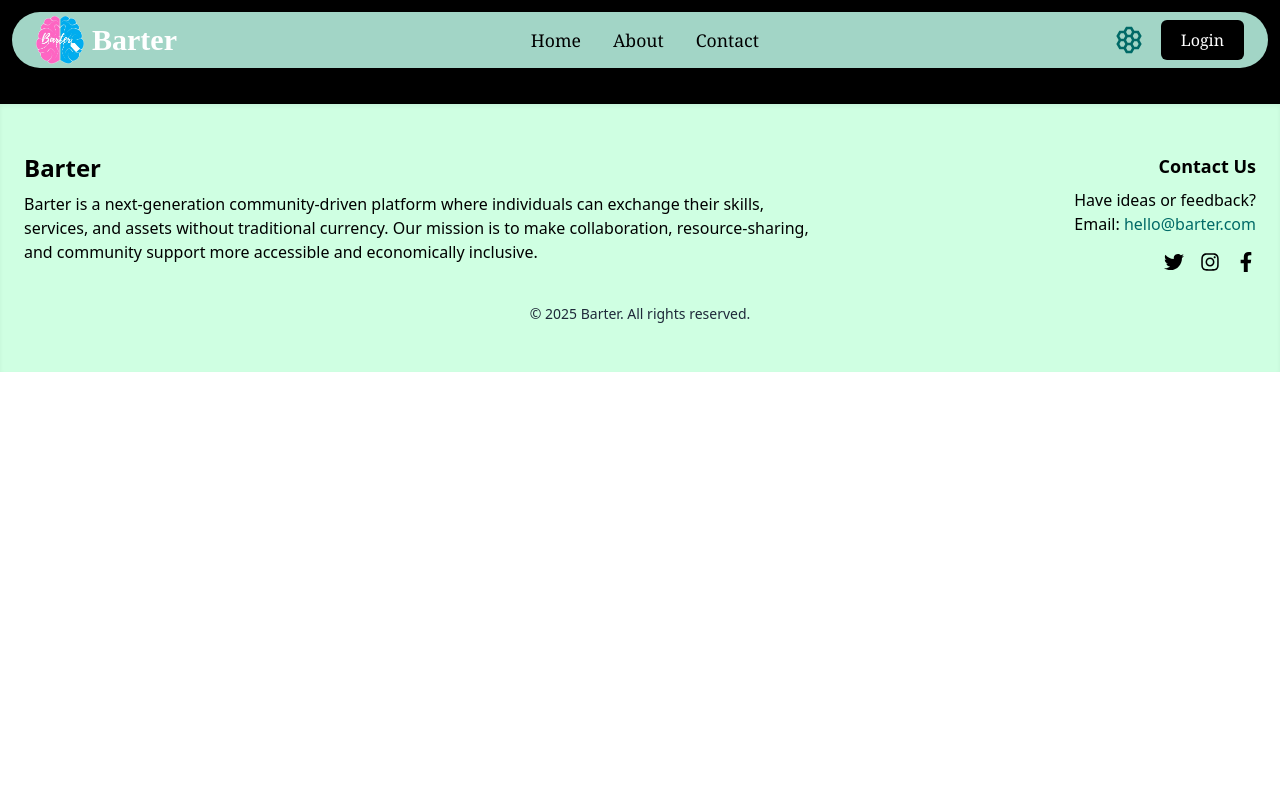
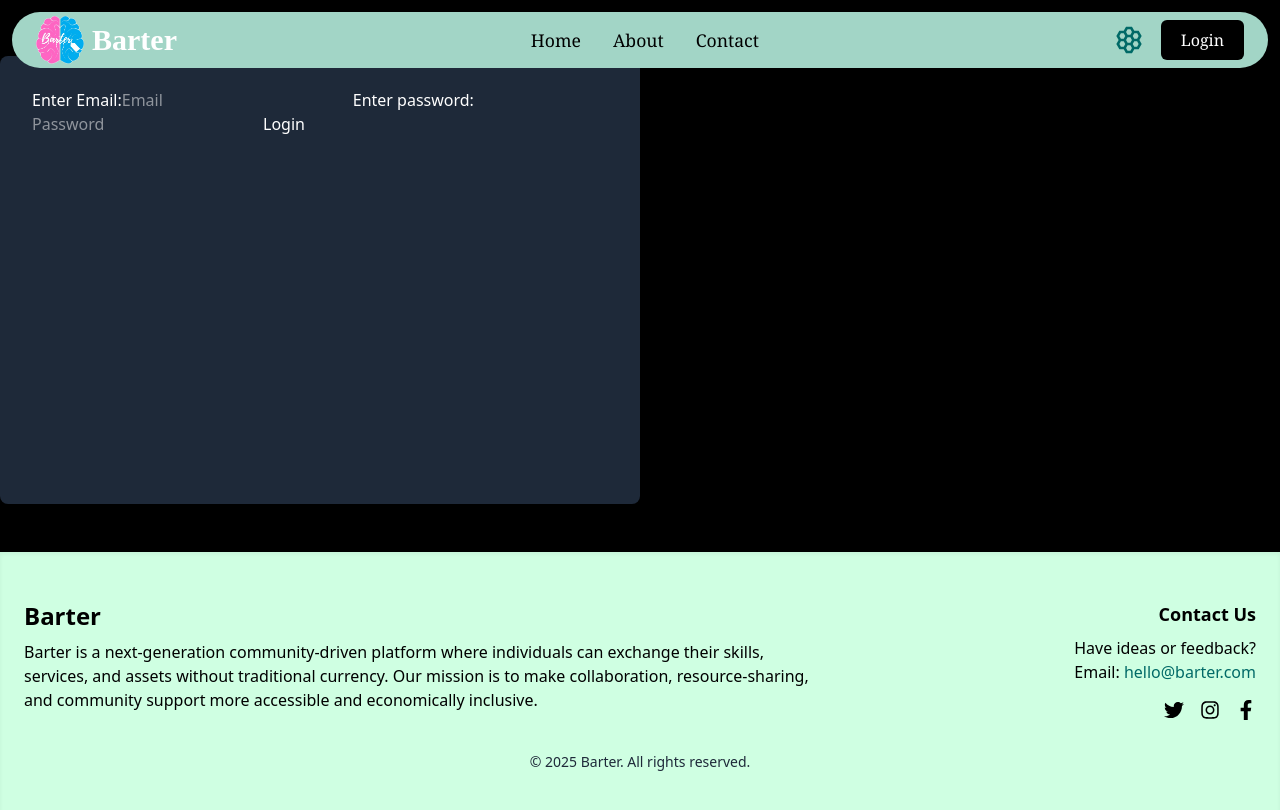
Before and after one commit to iam-aadityasingh/tradenest, a React (Vite) app: page /login in a window 1280 px wide. Shown: the top 810 px of the page. Built offline with nearby package versions, Linux system fonts and the light colour scheme; a web font is replaced by a local one.

Commit message:
designed basic login page

```diff
--- a/src/App.tsx
+++ b/src/App.tsx
@@ -3,23 +3,25 @@ import { Routes, Route } from 'react-router-dom';
 import Navbar from './components/Navbar/navbar';
 import Dashboard from './pages/Dashboard/dashboard';
 import Footer from './components/Footer/footer';
-import Home from './pages/Home/home';
 import About from './pages/About/about';
 import Contact from './pages/Contact/contact';
+import Login from './pages/Login/login';
+import Signup from './pages/SignUp/signup';
 
 export default function App() {
-
   return (
-    <div className="App bg-black">
+    <div className="App bg-black min-h-screen">
       <Navbar />
 
       <Routes>
-        <Route path="/" element={<Home />} />
         <Route path="/" element={<Dashboard />} />
         <Route path="/about" element={<About />} />
         <Route path="/contact" element={<Contact />} />
+        <Route path="/login" element={<Login />} />
+        <Route path="/signup" element={<Signup />} />
       </Routes>
+
       <Footer />
     </div>
-  )
+  );
 }
--- a/src/pages/Dashboard/dashboard.tsx
+++ b/src/pages/Dashboard/dashboard.tsx
@@ -5,8 +5,8 @@ import banner2 from '../../assets/Dashboard/banner2.png';
 import banner3 from '../../assets/Dashboard/banner3.png';
 import banner4 from '../../assets/Dashboard/banner4.png';
 
-const Searchbar = lazy(() => import('../Searchbar/searchbar'));
-const Card = lazy(() => import('../Card/card'));
+const Searchbar = lazy(() => import('../../components/Searchbar/searchbar'));
+const Card = lazy(() => import('../../components/Card/card'));
 const sliderImages = [banner1, banner2, banner3, banner4];
 
 export default function Dashboard() {
--- a/src/pages/Home/home.tsx
+++ /dev/null
@@ -1,7 +0,0 @@
-
-
-export default function home() {
-  return (
-    <div>home</div>
-  )
-}
--- a/src/pages/Login/login.tsx
+++ b/src/pages/Login/login.tsx
@@ -1,6 +1,25 @@
+import '../../index.css';
+import { Suspense } from "react";
 
 export default function login() {
   return (
-    <div>login</div>
+    <div>
+      <Suspense fallback={<div>Loading Login Form...</div>}>
+        <div className="login-container bg-gray-800 text-white p-8 rounded-lg shadow-lg h-[28rem] w-[40rem]">
+          <div className="from-input">
+            <form>
+              <label htmlFor="email">Enter Email:</label>
+              <input type="text" name="email" id="email" placeholder='Email' className='form-inp'/>
+
+              <label htmlFor="password">Enter password:</label>
+              <input type="text" name="password" id="password" placeholder='Password' className='form-inp'/>
+
+              <button type="submit">Login</button>
+            </form>
+          </div>
+          <div className="form-background"></div>
+        </div>
+      </Suspense>
+    </div>
   )
 }
```
Also changed, not shown: 1 other file (tests, documents, lock files or other folders).
